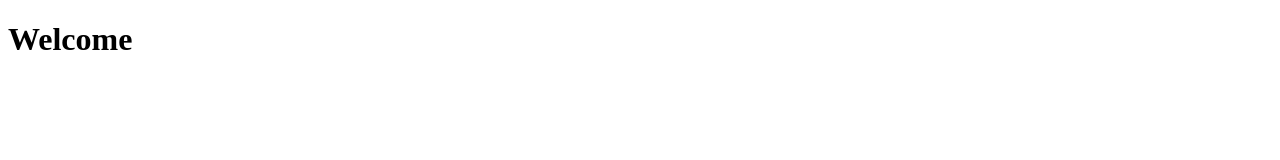
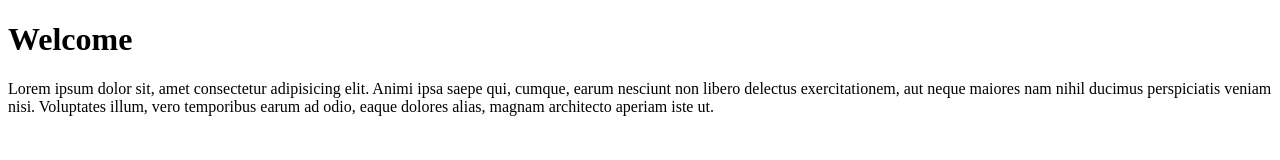
Before and after one commit to sagun-basnet/htmlCss-thirdClass, a plain HTML site: page index.html in a window 1280 px wide. Drawn offline with Linux system fonts and the light colour scheme.

Commit message:
commited

```diff
--- a/index.html
+++ b/index.html
@@ -7,5 +7,12 @@
   </head>
   <body>
     <h1>Welcome</h1>
+    <p>
+      Lorem ipsum dolor sit, amet consectetur adipisicing elit. Animi ipsa saepe
+      qui, cumque, earum nesciunt non libero delectus exercitationem, aut neque
+      maiores nam nihil ducimus perspiciatis veniam nisi. Voluptates illum, vero
+      temporibus earum ad odio, eaque dolores alias, magnam architecto aperiam
+      iste ut.
+    </p>
   </body>
 </html>
```
